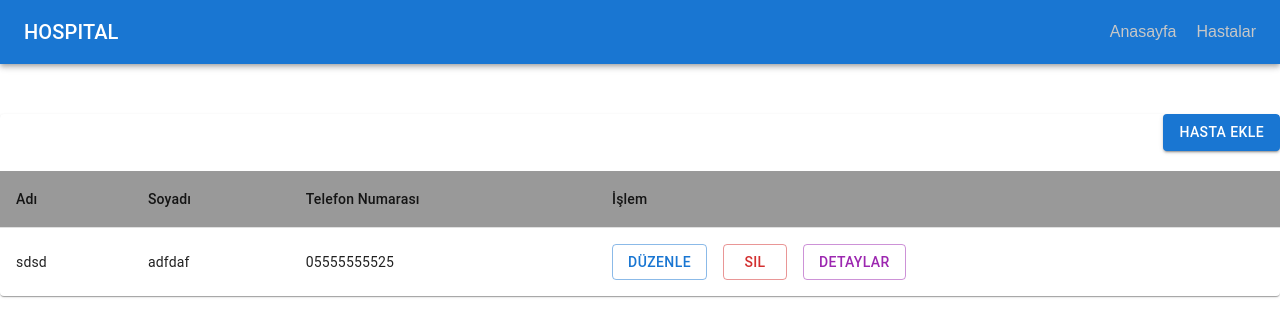
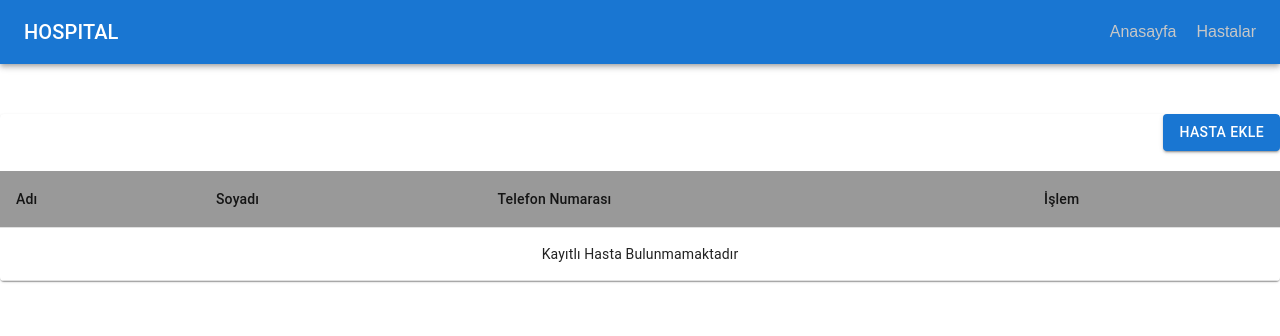
Before and after one commit to cbozay/hospital, a React (Create React App) app: page /hastalar in a window 1280 px wide. Shown: the top 336 px of the page. Built offline with nearby package versions, Linux system fonts and the light colour scheme; data requests are answered from the project's data file.

Commit message:
redux integration-part 2

```diff
--- a/db.json
+++ b/db.json
@@ -1,28 +1,5 @@
 {
-  "randevular": [
-    {
-      "id": "1667499984724",
-      "date": "2022-11-21T22:42",
-      "hastaId": "1667499984723"
-    }
-  ],
-  "hastalar": [
-    {
-      "id": "1668418705858",
-      "name": "sdsd",
-      "surname": "adfdaf",
-      "phone": "05555555525",
-      "islemIds": [
-        "1668418705517"
-      ]
-    }
-  ],
-  "islemler": [
-    {
-      "id": "1668418705517",
-      "sikayet": "dvdfdf",
-      "uygulananTedavi": "",
-      "yazilanIlaclar": []
-    }
-  ]
+  "randevular": [],
+  "hastalar": [],
+  "islemler": []
 }
--- a/src/index.js
+++ b/src/index.js
@@ -1,10 +1,14 @@
 import React from "react";
 import ReactDOM from "react-dom/client";
+import { Provider } from "react-redux";
 import App from "./App";
+import store from "./redux/store";
 
 const root = ReactDOM.createRoot(document.getElementById("root"));
 root.render(
   <React.StrictMode>
-    <App />
+    <Provider store={store}>
+      <App />
+    </Provider>
   </React.StrictMode>
 );
--- a/src/pages/Detaylar.js
+++ b/src/pages/Detaylar.js
@@ -99,7 +99,7 @@ const Detaylar = () => {
           <h4 key={index} className="d-flex justify-content-center">
             <div className="d-flex border" style={{ width: "500px" }}>
               <div style={{ fontWeight: "bold", color: "red" }}>
-                {index + 1 + "-"}{" "}
+                {index + 1 + "-"}
               </div>
 
               <div>
--- a/src/pages/Hastalar.js
+++ b/src/pages/Hastalar.js
@@ -1,4 +1,4 @@
-import React, { useEffect, useState } from "react";
+import React, { useState } from "react";
 import Table from "@mui/material/Table";
 import TableBody from "@mui/material/TableBody";
 import TableCell from "@mui/material/TableCell";
@@ -10,17 +10,19 @@ import Header from "../components/Header";
 import Button from "@mui/material/Button";
 import Stack from "@mui/material/Stack";
 
+import actionTypes from "../redux/actions/actionTypes";
 import { useNavigate } from "react-router-dom";
 
 import EditHastaModal from "../components/EditHastaModel";
 import { api } from "../api/api";
 import { url } from "../api/url";
+import { useDispatch, useSelector } from "react-redux";
 
 const Hastalar = (props) => {
+  const dispatch = useDispatch();
+  const { hastalarState, randevularState } = useSelector((state) => state);
   const navigate = useNavigate();
-  const [hastalar, setHastalar] = useState(null);
   const [updateComponent, setUpdateComponent] = useState(false);
-  const [randevular, setRandevular] = useState(null);
   const [openEditModal, setOpenEditModal] = useState(false);
   const [selectedHasta, setSelectedHasta] = useState(null);
 
@@ -28,55 +30,47 @@ const Hastalar = (props) => {
     setOpenEditModal(false);
   };
 
-  useEffect(
-    () =>
-      async function fetchData() {
-        await api
-          .get(url.hastalar)
-          .then(async (res) => {
-            setHastalar(res.data);
-            api
-              .get(url.hastalar)
-              .then((res) => {
-                setRandevular(res.data);
-              })
-              .catch((err) => console.log(err));
-          })
-          .catch((err) => console.log("Hastalar page getHastalarErr", err));
-      },
-    [updateComponent]
-  );
+  const handleDeleteHasta = async (hasta) => {
+    console.log({ hasta });
 
-  const handleDeleteHasta = async (hasta) => {
-    console.log(hasta);
-
-    await api
+    api
       .delete(url.hastalar + "/" + hasta.id)
       .then((deleteHastaRes) => {
+        dispatch({ type: actionTypes.DELETE_HASTA, payload: hasta.id });
+
         hasta.islemIds.map(async (islemId) => {
           console.log(">>>Hasta islem id  :", islemId);
           return await api
             .delete(url.islemler + "/" + islemId)
-            .then((islemDeleteRes) => {})
+            .then((islemDeleteRes) => {
+              dispatch({ type: actionTypes.DELETE_ISLEM, payload: islemId });
+            })
             .catch((err) =>
               console.log("hastalar sayfası deleteIslem err", err)
             );
         });
-        const filteredRandevular = randevular.filter(
+        const filteredRandevular = randevularState.randevular.filter(
           (item) => item.hastaId === hasta.id
         );
+
         filteredRandevular.map(async (item) => {
           return await api
             .delete(url.randevular + "/" + item.id)
-            .then((res) => {})
+            .then((res) => {
+              dispatch({
+                typa: actionTypes.DELETE_RANDEVU,
+                payload: item.id,
+              });
+            })
             .catch((err) => console.log(err));
         });
+
         setUpdateComponent(!updateComponent);
       })
       .catch((err) => console.log("hastalar sayfası hastaDelete err", err));
   };
 
-  if (hastalar === null || randevular === null) {
+  if (hastalarState.success !== true || randevularState.success !== true) {
     return <h1>Loading...</h1>;
   }
 
@@ -106,14 +100,14 @@ const Hastalar = (props) => {
             </TableRow>
           </TableHead>
           <TableBody>
-            {hastalar.length === 0 && (
+            {hastalarState.hastalar.length === 0 && (
               <TableRow>
                 <TableCell align="center" colSpan={4}>
                   Kayıtlı Hasta Bulunmamaktadır
                 </TableCell>
               </TableRow>
             )}
-            {hastalar.map((hasta) => (
+            {hastalarState.hastalar.map((hasta) => (
               <TableRow
                 key={hasta.id}
                 sx={{
@@ -159,7 +153,7 @@ const Hastalar = (props) => {
       <EditHastaModal
         updateComponent={updateComponent}
         setUpdateComponent={setUpdateComponent}
-        hastalar={hastalar}
+        hastalar={hastalarState.hastalar}
         hasta={selectedHasta}
         open={openEditModal}
         handleClose={handleClose}
--- a/src/pages/RandevuEkle.js
+++ b/src/pages/RandevuEkle.js
@@ -1,4 +1,4 @@
-import React, { useState, useEffect } from "react";
+import React, { useState } from "react";
 import Button from "@mui/material/Button";
 import TextField from "@mui/material/TextField";
 import { useNavigate } from "react-router-dom";
@@ -6,36 +6,20 @@ import { useNavigate } from "react-router-dom";
 import Header from "../components/Header";
 import { api } from "../api/api";
 import { url } from "../api/url";
+import { useDispatch, useSelector } from "react-redux";
+import actionTypes from "../redux/actions/actionTypes";
 
 const RandevuEkle = (props) => {
+  const { hastalarState, randevularState } = useSelector((state) => state);
+  const dispatch = useDispatch();
   const navigate = useNavigate();
+
   const [date, setDate] = useState("");
   const [phone, setPhone] = useState("");
   const [name, setName] = useState("");
   const [surname, setSurname] = useState("");
   const [sikayet, setSikayet] = useState("");
-  const [hastalar, setHastalar] = useState(null);
   const [hasHasta, setHasHasta] = useState(false);
-  const [randevular, setRandevular] = useState(null);
-
-  useEffect(
-    () =>
-      async function fetchData() {
-        await api
-          .get(url.hastalar)
-          .then((res) => {
-            setHastalar(res.data);
-          })
-          .catch((err) => console.log(err));
-        api
-          .get(url.randevular)
-          .then((res) => {
-            setRandevular(res.data);
-          })
-          .catch((err) => console.log(err));
-      },
-    []
-  );
 
   const handleSubmit = async (event) => {
     event.preventDefault();
@@ -51,7 +35,9 @@ const RandevuEkle = (props) => {
       return;
     }
 
-    const searchedDate = randevular.find((item) => item.date === date);
+    const searchedDate = randevularState.randevular.find(
+      (item) => item.date === date
+    );
 
     if (searchedDate) {
       alert("Bu hastaya ait bir randevu zaten mevcuttur.!");
@@ -82,21 +68,26 @@ const RandevuEkle = (props) => {
         .post(url.randevular, newRandevu)
         .then((res) => {
           console.log("randevu kayıt", res);
+          dispatch({ type: actionTypes.ADD_RANDEVU, payload: newRandevu });
         })
         .catch((err) => console.log(err));
       await api
         .post(url.islemler, newIslem)
         .then((res) => {
           console.log("işlem kayıt", res);
+          dispatch({ type: actionTypes.ADD_ISLEM, payload: newIslem });
         })
         .catch((err) => console.log(err));
       await api
         .put(url.hastalar + "/" + hasHasta.id, updatedHasta)
         .then((res) => {
           console.log("hasta update", res);
+          dispatch({ type: actionTypes.EDIT_HASTA, payload: updatedHasta });
         })
         .catch((err) => console.log(err));
-      navigate("/");
+      setTimeout(() => {
+        navigate("/");
+      }, 1000);
     } else {
       const newIslem = {
         id: String(new Date().getTime()),
@@ -120,12 +111,14 @@ const RandevuEkle = (props) => {
         .post(url.randevular, newRandevu)
         .then((res) => {
           console.log("randevu kayıt", res);
+          dispatch({ type: actionTypes.ADD_RANDEVU, payload: newRandevu });
         })
         .catch((err) => console.log(err));
       await api
         .post(url.islemler, newIslem)
         .then((res) => {
           console.log("işlem kayıt", res);
+          dispatch({ type: actionTypes.ADD_ISLEM, payload: newIslem });
         })
         .catch((err) => console.log(err));
 
@@ -133,15 +126,18 @@ const RandevuEkle = (props) => {
         .post(url.hastalar, newHasta)
         .then((res) => {
           console.log("hasta kayıt", res);
+          dispatch({ type: actionTypes.ADD_HASTA, payload: newHasta });
         })
         .catch((err) => console.log(err));
-      navigate("/");
+      setTimeout(() => {
+        navigate("/");
+      }, 1000);
     }
   };
 
   const handlePhoneChange = (event) => {
     setPhone(event.target.value);
-    const arananHasta = hastalar.find(
+    const arananHasta = hastalarState.hastalar.find(
       (item) => item.phone === String(event.target.value)
     );
     if (arananHasta !== undefined) {
@@ -155,7 +151,7 @@ const RandevuEkle = (props) => {
     }
   };
 
-  if (hastalar === null || randevular === null) {
+  if (hastalarState.success !== true || randevularState.success !== true) {
     return <h1>Loading...</h1>;
   }
   return (
@@ -171,7 +167,7 @@ const RandevuEkle = (props) => {
         >
           <input
             value={date}
-            defaultValue={new Date("dd/mm/yyyy hh:mm")}
+            // defaultValue={new Date("dd/mm/yyyy hh:mm")}
             onChange={(event) => setDate(event.target.value)}
             type={"datetime-local"}
           />
--- a/src/redux/actions/actionTypes.js
+++ b/src/redux/actions/actionTypes.js
@@ -1,4 +1,4 @@
-export const actionTypes = {
+const actionTypes = {
   FETCH_HASTALAR_START: "FETCH_HASTALAR_START",
   FETCH_HASTALAR_SUCCESS: "FETCH_HASTALAR_SUCCESS",
   FETCH_HASTALAR_FAIL: "FETCH_HASTALAR_FAIL",
@@ -18,3 +18,5 @@ export const actionTypes = {
   DELETE_ISLEM: "DELETE_ISLEM",
   EDIT_ISLEM: "EDIT_ISLEM",
 };
+
+export default actionTypes;
--- a/src/redux/reducers/hastalarReducer.js
+++ b/src/redux/reducers/hastalarReducer.js
@@ -1,4 +1,4 @@
-import { actionTypes } from "../actions/actionTypes";
+import actionTypes from "../actions/actionTypes";
 
 const initialState = {
   start: false,
@@ -8,7 +8,7 @@ const initialState = {
   errorMessage: "",
 };
 
-export const hastalarReducer = (state = initialState, action) => {
+const hastalarReducer = (state = initialState, action) => {
   switch (action.type) {
     case actionTypes.FETCH_HASTALAR_START:
       return {
@@ -57,3 +57,5 @@ export const hastalarReducer = (state = initialState, action) => {
       return state;
   }
 };
+
+export default hastalarReducer;
--- a/src/redux/reducers/islemlerReducer.js
+++ b/src/redux/reducers/islemlerReducer.js
@@ -1,4 +1,4 @@
-import { actionTypes } from "../actions/actionTypes";
+import actionTypes from "../actions/actionTypes";
 
 const initialState = {
   start: false,
@@ -8,7 +8,7 @@ const initialState = {
   errorMessage: "",
 };
 
-export const İslemlerReducer = (state = initialState, action) => {
+const İslemlerReducer = (state = initialState, action) => {
   switch (action.type) {
     case actionTypes.FETCH_ISLEMLER_START:
       return {
@@ -50,3 +50,5 @@ export const İslemlerReducer = (state = initialState, action) => {
       return state;
   }
 };
+
+export default İslemlerReducer;
--- a/src/redux/reducers/randevularReducer.js
+++ b/src/redux/reducers/randevularReducer.js
@@ -1,4 +1,4 @@
-import { actionTypes } from "../actions/actionTypes";
+import actionTypes from "../actions/actionTypes";
 
 const initialState = {
   start: false,
@@ -8,7 +8,7 @@ const initialState = {
   errorMessage: "",
 };
 
-export const randevularReducer = (state = initialState, action) => {
+const randevularReducer = (state = initialState, action) => {
   switch (action.type) {
     case actionTypes.FETCH_RANDEVULAR_START:
       return {
@@ -50,3 +50,5 @@ export const randevularReducer = (state = initialState, action) => {
       return state;
   }
 };
+
+export default randevularReducer;
```
Also changed, not shown: src/App.js (+57 -1 lines), src/redux/store.js (+14 -0 lines).
